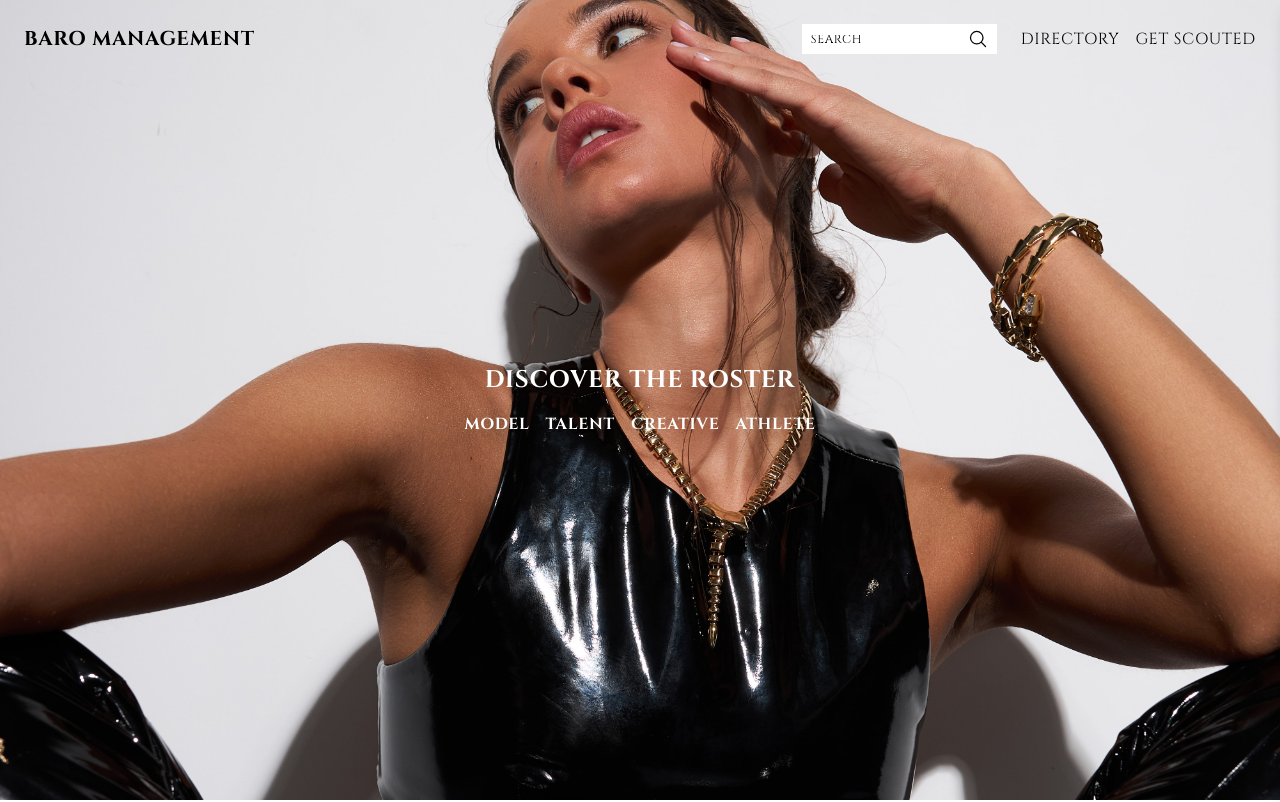
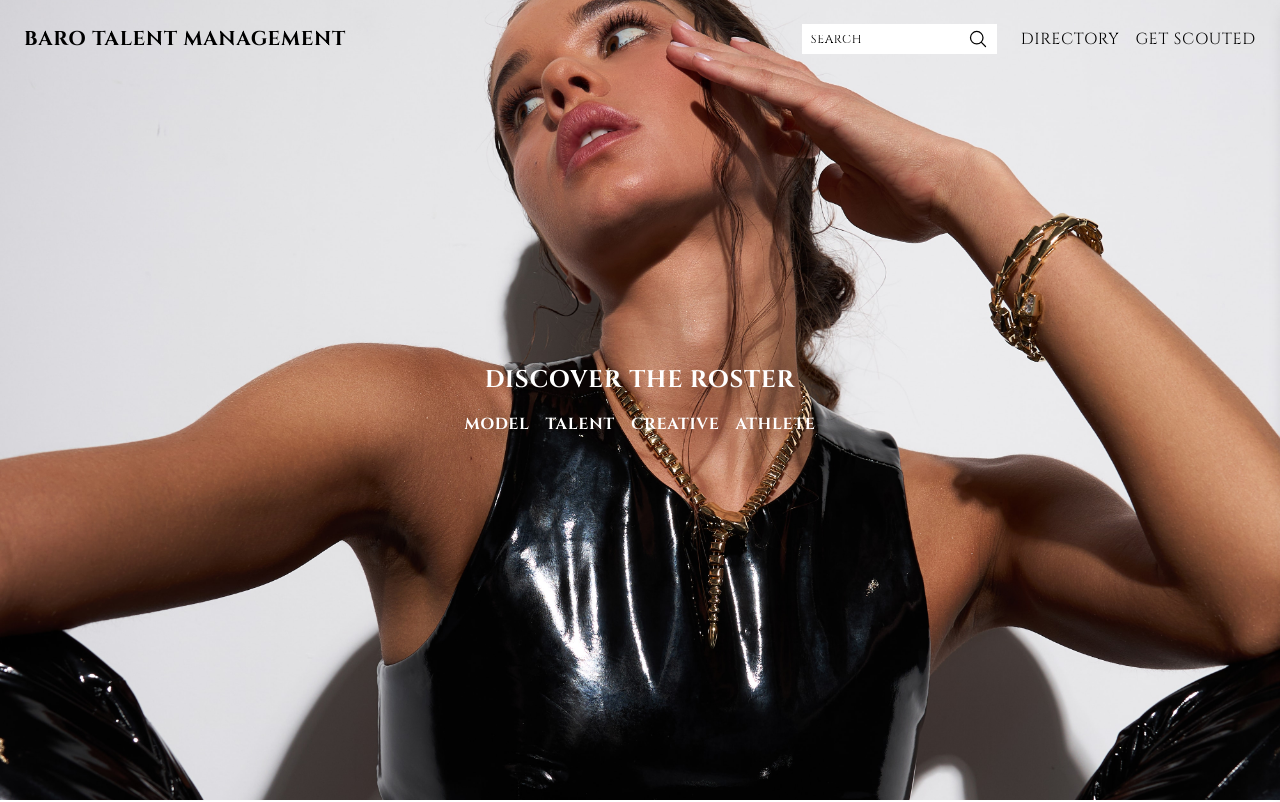
Before and after one commit to tobilobasalawu/baro-management, a Next.js app in the folder apps/web/: page / in a window 1280 px wide. Shown: the top 802 px of the page. Built offline with nearby package versions, Linux system fonts and the light colour scheme.

Commit message:
change: header name

```diff
--- a/apps/web/src/app/page.tsx
+++ b/apps/web/src/app/page.tsx
@@ -23,7 +23,7 @@ export default function Home() {
         <header className="absolute top-0 left-0 w-full p-4 md:p-6 flex flex-row justify-between items-center text-xs md:text-sm uppercase tracking-wider">
           {/* Logo - Hidden on mobile when search is open */}
           <div className={`${isMobileSearchOpen ? 'hidden' : 'block'} md:block`}>
-            <h1 className="text-black font-bold text-sm md:text-xl">Baro Management</h1>
+            <h1 className="text-black font-bold text-sm md:text-xl">Baro Talent Management</h1>
           </div>
 
           {/* Desktop Search & Nav */}
```
